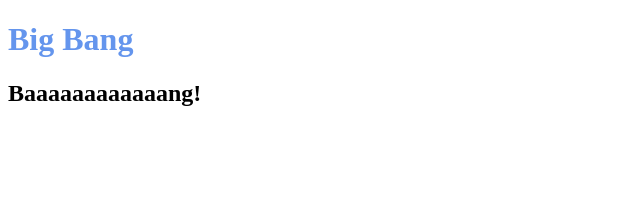
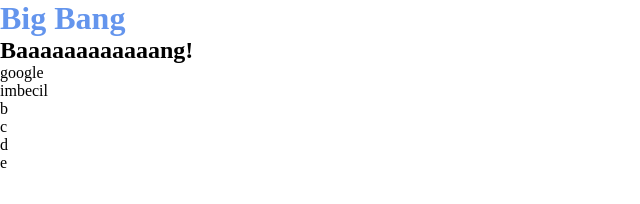
Before and after one commit to juditcasamitjana/bigbang, a plain HTML site: page index.html in a window 1280 px wide. Shown: the whole page, without its empty margins (0-640 px from the left). Drawn offline with Linux system fonts and the light colour scheme.

Commit message:
add reset

```diff
--- a/index.html
+++ b/index.html
@@ -4,10 +4,29 @@
     <meta charset="UTF-8" />
     <meta name="viewport" content="width=device-width, initial-scale=1.0" />
     <title>Big Bang</title>
-    <link rel="stylesheet" href="style.css">
+    <link rel="stylesheet" href="./styles/reset.css" />
+    <link rel="stylesheet" href="./styles/style.css" />
   </head>
   <body>
     <h1>Big Bang</h1>
     <h2>Baaaaaaaaaaaang!</h2>
+    <a href="https://www.google.es">google</a>
+    <ul>
+      <li>
+        <a href="">imbecil</a>
+      </li>
+      <li>
+        <a href="">b</a>
+      </li>
+      <li>
+        <a href="">c</a>
+      </li>
+      <li>
+        <a href="">d</a>
+      </li>
+      <li>
+        <a href="">e</a>
+      </li>
+    </ul>
   </body>
 </html>
--- /dev/null
+++ b/styles/reset.css
@@ -0,0 +1,14 @@
+* {
+    margin: 0;
+    box-sizing: border-box;
+}
+
+a {
+    color: inherit;
+    text-decoration: none;
+}
+
+ul {
+    list-style: none;
+    padding: 0;
+}
```
Also changed, not shown: styles/style.css (renamed from style.css).
